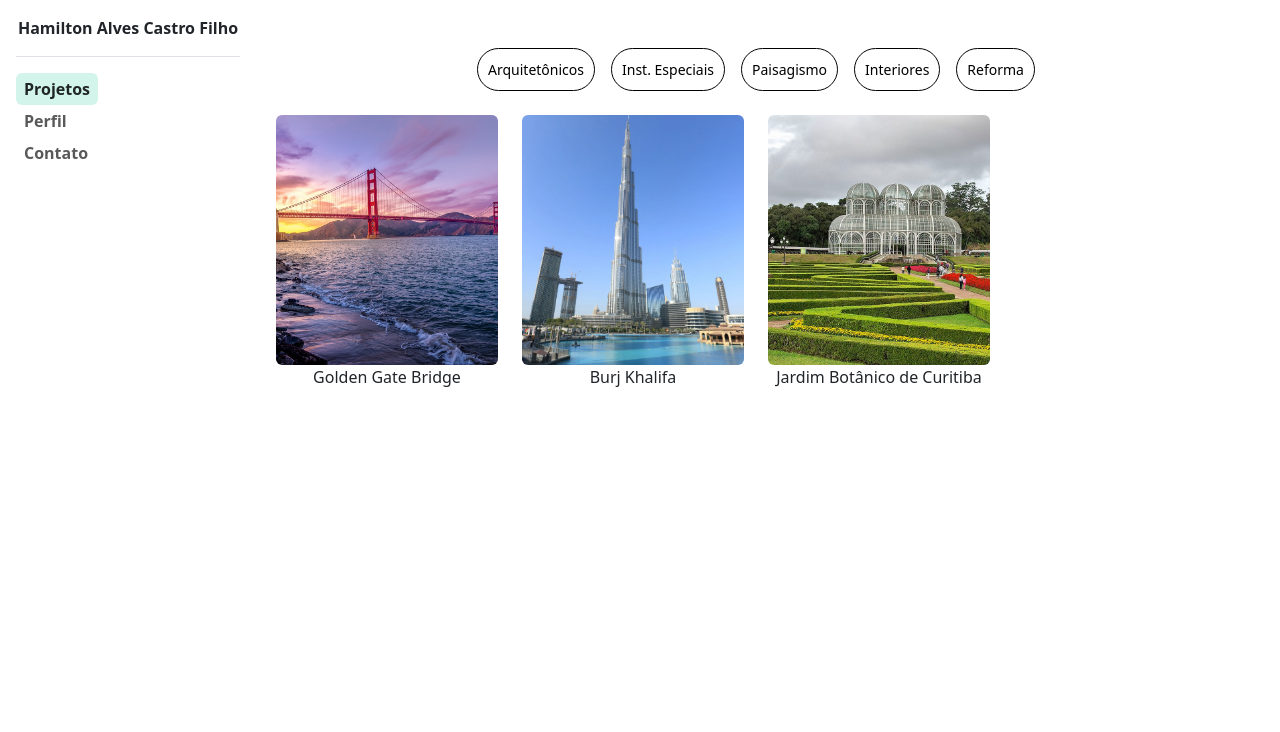
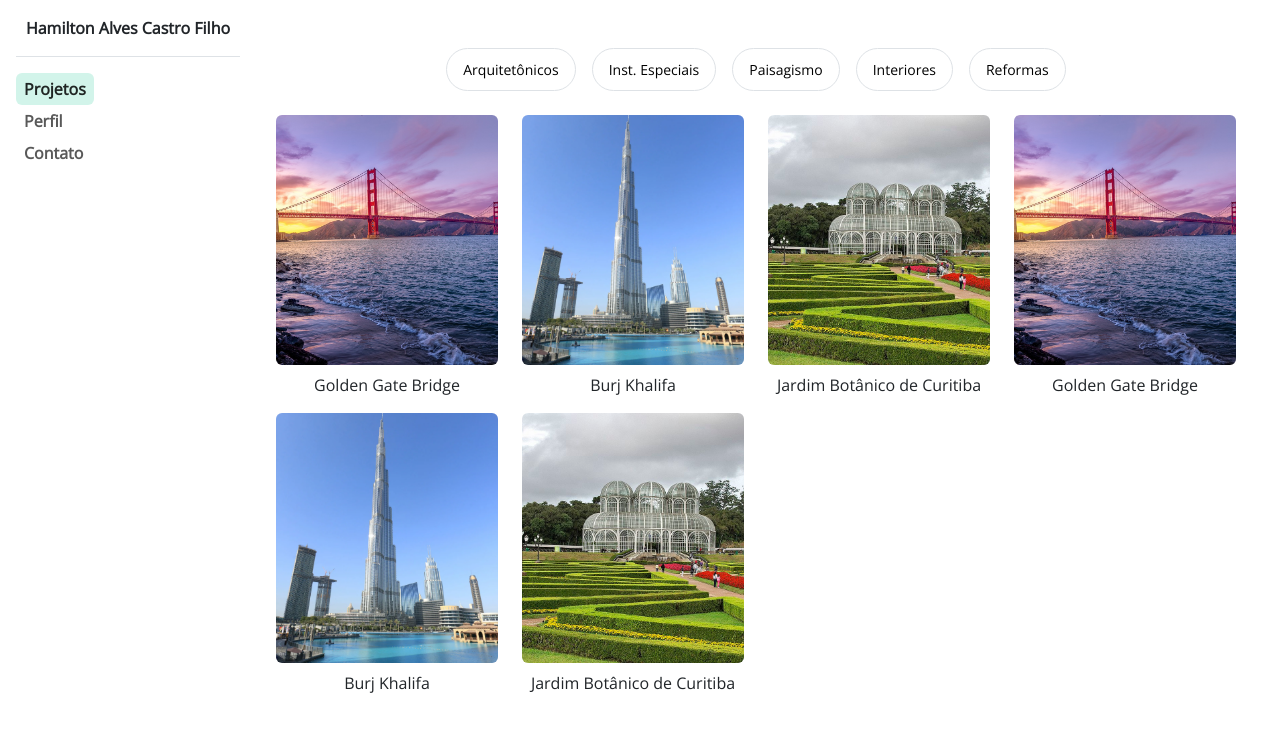
Before and after one commit to gmsbr19/arch-portfolio, a React (Vite) app: page / in a window 1280 px wide. Shown: the top 732 px of the page. Built offline with nearby package versions, Linux system fonts and the light colour scheme.

Commit message:
category filters

```diff
--- a/index.html
+++ b/index.html
@@ -14,10 +14,19 @@
       href="https://fonts.googleapis.com/css2?family=Montserrat:ital,wght@1,200&display=swap"
       rel="stylesheet"
     />
-    <link rel="preconnect" href="https://fonts.googleapis.com">
-<link rel="preconnect" href="https://fonts.gstatic.com" crossorigin>
-<link href="https://fonts.googleapis.com/css2?family=PT+Sans&display=swap" rel="stylesheet">
-<link rel="stylesheet" href="./styles.css">
+    <link rel="preconnect" href="https://fonts.googleapis.com" />
+    <link rel="preconnect" href="https://fonts.gstatic.com" crossorigin />
+    <link
+      href="https://fonts.googleapis.com/css2?family=PT+Sans&display=swap"
+      rel="stylesheet"
+    />
+    <link rel="stylesheet" href="./styles.css" />
+    <link rel="preconnect" href="https://fonts.googleapis.com" />
+    <link rel="preconnect" href="https://fonts.gstatic.com" crossorigin />
+    <link
+      href="https://fonts.googleapis.com/css2?family=Open+Sans&display=swap"
+      rel="stylesheet"
+    />
     <title>Quatro</title>
   </head>
   <body>
--- a/src/components/Projeto.jsx
+++ b/src/components/Projeto.jsx
@@ -4,7 +4,7 @@ const Projeto = ({label, category, imgs, text}) => {
             <div className="w-100 h-100 overflow-hidden rounded" style={{height: "250px", maxHeight: "250px", minHeight: "250px"}}>
                 <img src={imgs[0]} className="img-fluid h-100 w-100" style={{objectFit: "cover"}} />
             </div>
-            <p>{label}</p>
+            <p className="mt-2">{label}</p>
         </div>
     );
 }
--- a/src/components/Projetos.jsx
+++ b/src/components/Projetos.jsx
@@ -1,36 +1,44 @@
 import Projeto from "./Projeto";
-import { projects } from './projectsData'
+import { projects, filters } from './projectsData'
 import { useEffect, useState } from "react";
 
 const Projetos = () => {
     const [projectsArr, setProjectsArr] = useState([])
+    const [filterArr, setFilterArr] = useState([])
+
     useEffect(() => {
         setProjectsArr(projects)
     }, [])
-    console.log(projectsArr[1])
+
+    const handleFilter = (e) => {
+        if(!e.classList.contains("active")){
+            e.classList.add("active")
+        } else {
+            e.classList.remove("active")
+        }
+
+        if(filterArr.includes(e.value)){
+            setFilterArr(filterArr.filter(el => el !== e.value))
+        } else {
+            setFilterArr([...filterArr, e.value])
+        }
+    }
 
     return (
         <div className="py-5 px-2 flex-grow-1 d-flex flex-column gap-4">
             <div className="row container w-100 gap-3 filter justify-content-center">
-                <button className="col-2">
-                    Arquitetônicos
-                </button>
-                <button className="col-2">
-                    Inst. Especiais
-                </button>
-                <button className="col-2">
-                    Paisagismo
-                </button>
-                <button className="col-2">
-                    Interiores
-                </button>
-                <button className="col-2">
-                    Reforma
-                </button>
+                {filterArr.length !== 0 && <button className="col-2 border" style={{width: "43px"}}>
+                    X
+                </button>}
+                {filters.map((el, i) => (
+                    <button key={i} value={el.filter} className="col-2 border" onClick={e => handleFilter(e.target)}>
+                        {el.text}
+                    </button>
+                ))}
             </div>
             <div className="row container">
                 {projectsArr.map((el, i) => (
-                    <Projeto key={i} label={el.label} category={el.category} imgs={el.imgs} text={el.text} />
+                    filterArr.length === 0 ? <Projeto key={i} label={el.label} category={el.category} imgs={el.imgs} text={el.text} /> : filterArr.includes(el.category) && <Projeto key={i} label={el.label} category={el.category} imgs={el.imgs} text={el.text} />
                 ))}
             </div>
         </div>
--- a/src/components/projectsData.js
+++ b/src/components/projectsData.js
@@ -1,13 +1,3 @@
-class Project{
-    constructor(id, label, category, mainImg, imgs, text){
-        this.id = id
-        this.label = label
-        this.category = category
-        this.imgs = imgs
-        this.text = text
-    }
-}
-
 export const projects = []
 
 const ggB = {
@@ -37,3 +27,14 @@ const jbc = {
 projects.push(ggB)
 projects.push(bjk)
 projects.push(jbc)
+projects.push(ggB)
+projects.push(bjk)
+projects.push(jbc)
+
+export const filters = []
+
+filters.push({filter: "arq", active: false, text: "Arquitetônicos"})
+filters.push({filter: "ie", active: false, text: "Inst. Especiais"})
+filters.push({filter: "pais", active: false, text: "Paisagismo"})
+filters.push({filter: "int", active: false, text: "Interiores"})
+filters.push({filter: "ref", active: false, text: "Reformas"})
--- a/styles.css
+++ b/styles.css
@@ -3,6 +3,7 @@ body {
   min-height: -webkit-fill-available;
   box-sizing: border-box;
   user-select: none;
+  font-family: 'Open Sans', sans-serif;
 }
 
 html {
@@ -64,12 +65,23 @@ main {
 .filter button{
   font-size: 14px;
   padding: 10px;
+  padding-left: 16px;
+  padding-right: 16px;
   width: fit-content;
 
   background: none;
-  border: 1px solid;
   border-radius: 32px;
+  transition: all 0.2s;
 }
+.filter button:hover{
+  background-color: #d2f4ea;
+  border: solid 1px #d2f4ea !important;
+}
+.filter button.active{
+  background-color: #d2f4ea;
+  border: solid 1px #d2f4ea !important;
+}
+
 .img-fluid{
   transition: transform 0.6s;
 }
```
